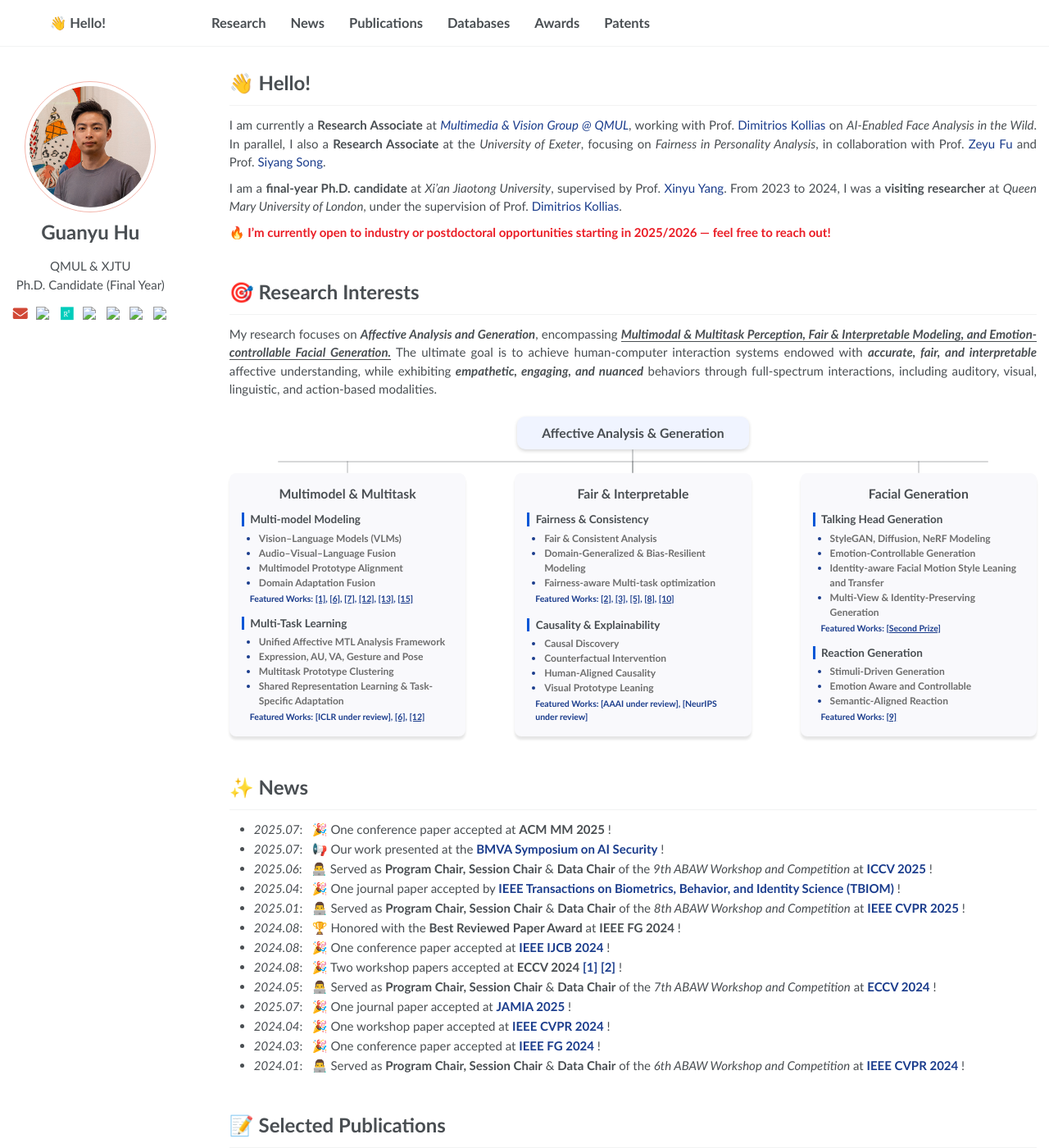
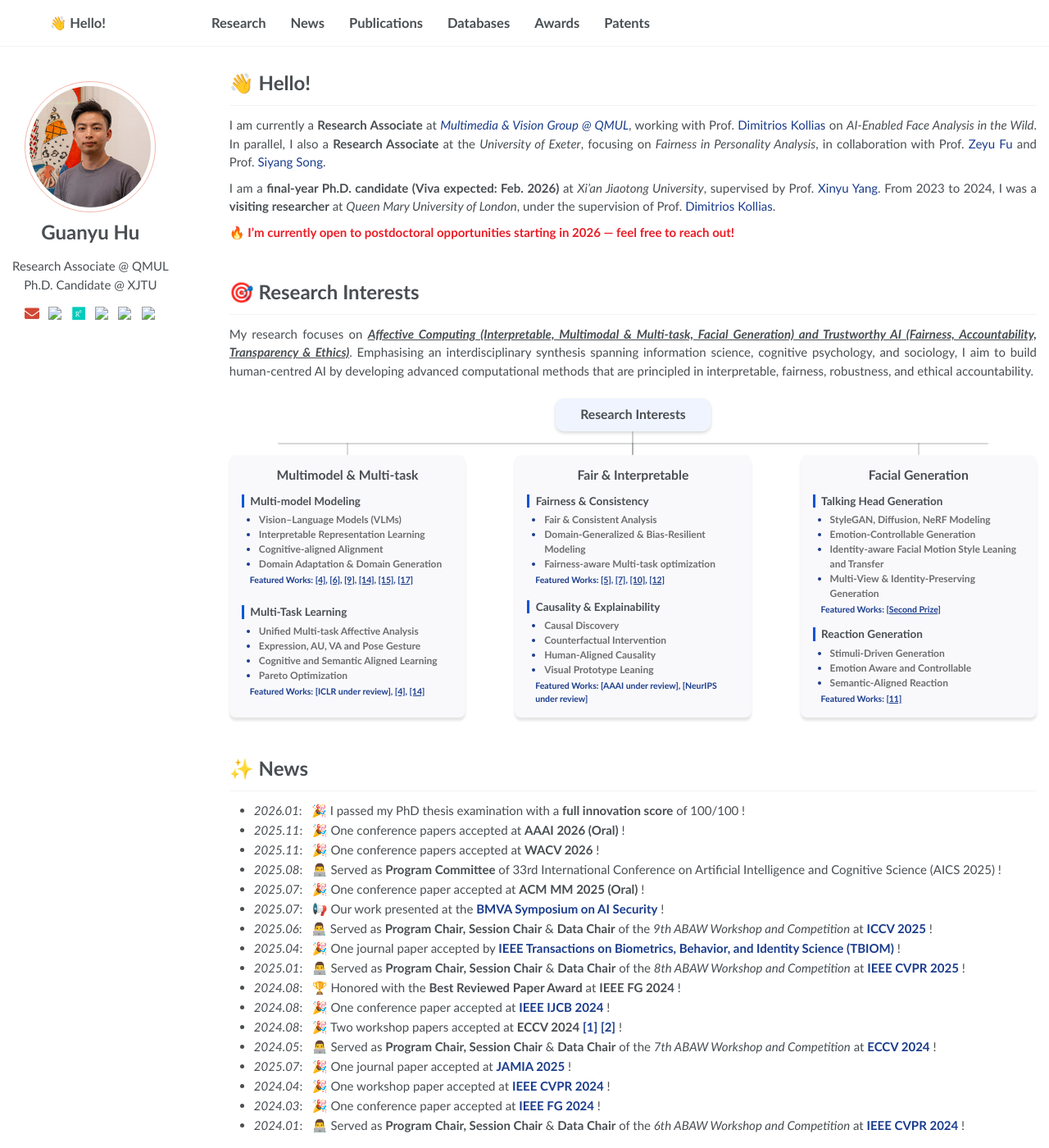
Before and after one commit to imhgy/imhgy.github.io, a Jekyll site: the page built from _pages/about.md, in a window 1280 px wide and 1400 px high. Shown: the whole window at 82% size. Built offline with Jekyll 4.4.1, drawn with Linux system fonts in a browser that asks for light colours; some of the changed text lies outside the part shown.

Commit message:
updata at 17/01/2026

```diff
--- a/_includes/author-profile.html
+++ b/_includes/author-profile.html
@@ -10,8 +10,8 @@
 
         <div class="author__content">
             <h3 class="author__name">{{ author.name }}</h3>
-            <p class="author__university">QMUL & XJTU</p>
-            <p class="author__bio">Ph.D. Candidate (Final Year)</p>
+            <p class="author__university">Research Associate @ QMUL</p>
+            <p class="author__bio">Ph.D. Candidate @ XJTU</p>
             <div class="author__icons_sm">
                 <ul class="social-icons-sm">
                     <li><a href="mailto:{{ author.email }}"><i class="fas fa-envelope" style="color: #D14836;"></i></a>
@@ -25,7 +25,7 @@
                             src="https://www.linkedin.com/favicon.ico"/></a></li>
                     <li><a href="https://dblp.org/pid/172/3540-3.html"><img src="https://dblp.org/img/favicon.ico"/></a>
                     </li>
-                    <li><a href="https://github.com/imhgy"><img src="https://github.com/favicon.ico"/></a></li>
+<!--                    <li><a href="https://github.com/imhgy"><img src="https://github.com/favicon.ico"/></a></li>-->
                     <li><a href="https://orcid.org/0009-0006-1911-6283"><img src="https://orcid.org/favicon.ico"/></a>
                     </li>
                 </ul>
@@ -62,11 +62,11 @@
                         <img src="https://dblp.org/img/favicon.ico"/>
                     </a>
                 </li>
-                <li>
-                    <a href="https://github.com/imhgy" title="GitHub" style="width:1em">
-                        <img src="https://github.com/favicon.ico"/>
-                    </a>
-                </li>
+<!--                <li>-->
+<!--                    <a href="https://github.com/imhgy" title="GitHub" style="width:1em">-->
+<!--                        <img src="https://github.com/favicon.ico"/>-->
+<!--                    </a>-->
+<!--                </li>-->
                 <li>
                     <a href="https://orcid.org/0009-0006-1911-6283" title="ORCID" style="width:1em">
                         <img src="https://orcid.org/favicon.ico"/>
@@ -103,11 +103,11 @@
                             <img src="https://dblp.org/img/favicon.ico"/>
                         </a>
                     </li>
-                    <li>
-                        <a href="https://github.com/imhgy" title="GitHub" style="width:1em">
-                            <img src="https://github.com/favicon.ico"/>
-                        </a>
-                    </li>
+<!--                    <li>-->
+<!--                        <a href="https://github.com/imhgy" title="GitHub" style="width:1em">-->
+<!--                            <img src="https://github.com/favicon.ico"/>-->
+<!--                        </a>-->
+<!--                    </li>-->
                     <li>
                         <a href="https://orcid.org/0009-0006-1911-6283" title="ORCID" style="width:1em">
                             <img src="https://orcid.org/favicon.ico"/>
--- a/_pages/about.md
+++ b/_pages/about.md
@@ -17,38 +17,36 @@ In parallel, I also a **Research Associate** at the _University of Exeter_, focu
 Analysis*, in collaboration with Prof. [Zeyu Fu](https://zeyufu.github.io/)
 and Prof. [Siyang Song](https://hbuglab.com/people.html).
 
-I am a **final-year Ph.D. candidate** at _Xi’an Jiaotong University_, supervised by Prof. [Xinyu Yang](https://gr.xjtu.edu.cn/web/xyyang). From 2023 to 2024, I was a **visiting researcher** at _Queen
+I am a **final-year Ph.D. candidate (Viva expected: Feb. 2026)** at _Xi’an Jiaotong University_, supervised by Prof. [Xinyu Yang](https://gr.xjtu.edu.cn/web/xyyang). From 2023 to 2024, I was a **visiting researcher** at _Queen
 Mary University of London_, under the supervision of Prof. [Dimitrios Kollias](https://sites.google.com/view/dimitrioskollias).
 
-<span style="color: #ea1c25; font-weight: bold;">🔥 I’m currently open to industry or postdoctoral opportunities starting in 2025/2026 — feel free to reach out!</span>
+<span style="color: #ea1c25; font-weight: bold;">🔥 I’m currently open to postdoctoral opportunities starting in 2026 — feel free to reach out!</span>
 
 # 🎯 Research Interests
 
 <div class="intro">
   <p>
     My research focuses on
-    <span class="research-highlight">Affective Analysis and Generation</span>,
-    encompassing <u><span class="research-highlight">Multimodal & Multitask Perception, Fair & Interpretable Modeling, and Emotion-controllable Facial Generation.</span></u>
-    The ultimate goal is to achieve human-computer interaction systems endowed with <span class="research-highlight">accurate, fair, and interpretable</span> affective understanding,
-    while exhibiting <span class="research-highlight">empathetic, engaging, and nuanced</span> behaviors through full-spectrum interactions, including auditory, visual, linguistic, and action-based modalities.
+    <span class="research-highlight">Affective Computing (Interpretable, Multimodal & Multi-task, Facial Generation) and Trustworthy AI (Fairness, Accountability, Transparency & Ethics)</span>.
+    Emphasising an interdisciplinary synthesis spanning information science, cognitive psychology, and sociology, I aim to build human-centred AI by developing advanced computational methods that are principled in interpretable, fairness, robustness, and ethical accountability.
   </p>
 </div>
 
 
 <section class="research-tree research-grid" aria-label="Affective Computing">
   <div class="tree">
-    <a class="node root">Affective Analysis & Generation</a>
+    <a class="node root">Research Interests</a>
     <div class="connectors"><span class="v-line"></span></div>
     <div class="grid-container">
       <div id="affective-analysis" class="grid-item node child">
-        <h3>Multimodel & Multitask</h3>
+        <h3>Multimodel & Multi-task</h3>
         <div class="section-block">
             <h4>Multi-model Modeling</h4>
             <ul>
               <li>Vision–Language Models (VLMs)</li>
-              <li>Audio–Visual–Language Fusion</li>
-              <li>Multimodel Prototype Alignment</li>
-              <li>Domain Adaptation Fusion</li>
+              <li>Interpretable Representation Learning</li>
+              <li>Cognitive-aligned Alignment</li>
+              <li>Domain Adaptation & Domain Generation</li>
             </ul>
             <p class="reference-list">Featured Works:
               {% assign target_ids1 = "beyond-prompts-vega,abaw8-workshop,abaw7-competition,abaw6-competition,avda-feature-fusion,cognitive-priors-multitask,grounding-emotion-recognition,unified-affective-mtl" | split: "," %}
@@ -70,10 +68,10 @@ Mary University of London_, under the supervision of Prof. [Dimitrios Kollias](h
         <div class="section-block">
           <h4>Multi-Task Learning</h4>
           <ul>
-            <li>Unified Affective MTL Analysis Framework</li>
-            <li>Expression, AU, VA, Gesture and Pose</li>
-            <li>Multitask Prototype Clustering</li>
-            <li>Shared Representation Learning & Task-Specific Adaptation</li>
+            <li>Unified Multi-task Affective Analysis</li>
+            <li>Expression, AU, VA and Pose Gesture</li>
+            <li>Cognitive and Semantic Aligned Learning</li>
+            <li>Pareto Optimization</li>
           </ul>
           <p class="reference-list">Featured Works: [ICLR under review],
             {% assign target_ids2 = "beyond-prompts-vega,cognitive-priors-multitask,unified-affective-mtl,abaw7-competition" | split: "," %}
@@ -102,7 +100,7 @@ Mary University of London_, under the supervision of Prof. [Dimitrios Kollias](h
             <li>Fairness-aware Multi-task optimization</li>
           </ul>
           <p  class="reference-list">Featured Works:
-            {% assign target_ids1 = "fair-domain-generalization,fairness-protocol-tbiom,demographically-aware-benchmark,bridging-fair-affect,recruitment" | split: "," %}
+            {% assign target_ids1 = "fair-domain-generalization1,fairness-protocol-tbiom,demographically-aware-benchmark,bridging-fair-affect,recruitment" | split: "," %}
             {% assign pubs = site.data.publications %}
             {% assign result_links1 = "" | split: "" %}
             {% for pub in pubs %}
@@ -181,13 +179,18 @@ Mary University of London_, under the supervision of Prof. [Dimitrios Kollias](h
           </p>
         </div>
       </div>
+
     </div>
   </div>
 </section>
 
 # ✨ News
 
-- *2025.07*: &nbsp; 🎉 One conference paper accepted at **ACM MM 2025** !
+- *2026.01*: &nbsp; 🎉 I passed my PhD thesis examination with a **full innovation score** of 100/100 !
+- *2025.11*: &nbsp; 🎉 One conference papers accepted at **AAAI 2026 (Oral)** !
+- *2025.11*: &nbsp; 🎉 One conference papers accepted at **WACV 2026** !
+- *2025.08*: &nbsp; 👨‍💻 Served as **Program Committee** of 33rd International Conference on Artificial Intelligence and Cognitive Science (AICS 2025) !
+- *2025.07*: &nbsp; 🎉 One conference paper accepted at **ACM MM 2025 (Oral)** !
 - *2025.07*: &nbsp; 📢 Our work presented at
   the **[BMVA Symposium on AI Security](https://www.bmva.org/meetings/25-07-16-AISecurity.html)** !
 - *2025.06*: &nbsp; 👨‍💻 Served as **Program Chair, Session Chair** & **Data Chair** of
@@ -259,10 +262,12 @@ Mary University of London_, under the supervision of Prof. [Dimitrios Kollias](h
       <em>Bridging the Gap: Protocol Towards Fair and Consistent Affect Analysis.</em>
     </li>
     <li>
-      <strong>💰 Innovative Talents International Cooperative Training Project Scholarship</strong> | 2023
+      <strong>💰 Innovative Leading Talents Scholarship </strong> | 2023
       <em>Fully-funded one-year overseas research visit.</em>
     </li>
     <li><strong>💰 Academic Scholarship</strong> | 2023 | Xi’an Jiaotong University</li>
+    <li><strong>🎖️ Outstanding Student Leader</strong> | 2023 | Xi’an Jiaotong University</li>
+    <li><strong>🎖️ Outstanding Student</strong> | 2022 | Xi’an Jiaotong University</li>
     <li>
       <div class="anchor-offset" id="nerf"></div>
       <strong>🏆 Second Prize</strong> | 2022 | China National Radio and Television Administration
@@ -273,19 +278,6 @@ Mary University of London_, under the supervision of Prof. [Dimitrios Kollias](h
       <strong>🏆 Excellence Award</strong> ``| 2022 | China National Radio and Television Administration
       <em>New Video Technology Application Innovation Competition</em>
       <span class="award-project">Intelligent Media Activation System for Video Scenarios in the Petrochemical Industry.</span>
-    </li>
-    <li><strong>🎖️ Outstanding Student Cadre</strong> | 2022, 2023 | Xi’an Jiaotong University</li>
-    <li><strong>🎖️ Outstanding Student</strong> | 2022, 2023 | Xi’an Jiaotong University</li>
-    <li><strong>🎖️ Outstanding Student Scholarship</strong> | 2023 | Xi’an Jiaotong University</li>
-    <li>
-      <strong>🏆 Second Prize</strong> | 2021 | China National Radio and Television Administration
-      <em>Artificial Intelligence Application Innovation Competition</em>
-      <span class="award-project">Audio-Visual Content Editing AI Platform Based on “Silk Road Cloud”.</span>
-    </li>
-    <li>
-      <strong>🏆 Second Prize</strong> | 2021 | China National Radio and Television Administration
-      <em>New Video Technology Application Innovation Competition</em>
-      <span class="award-project">Ultra-HD Program Intelligent Production Project Based on Multimodal Fusion.</span>
     </li>
     <li><strong>💰 National Encouragement Scholarship</strong> | 2016 | China Ministry of Education (MoE)</li>
   </ul>
--- a/_sass/_utilities.scss
+++ b/_sass/_utilities.scss
@@ -951,4 +951,5 @@ p {
   font-weight: 600;
   color: #494e52; /* 可以换成你网站主题色 */
   font-style: italic;
+  text-decoration: underline;
 }
```
Also changed, not shown: _data/publications.yml (+43 -22 lines).
